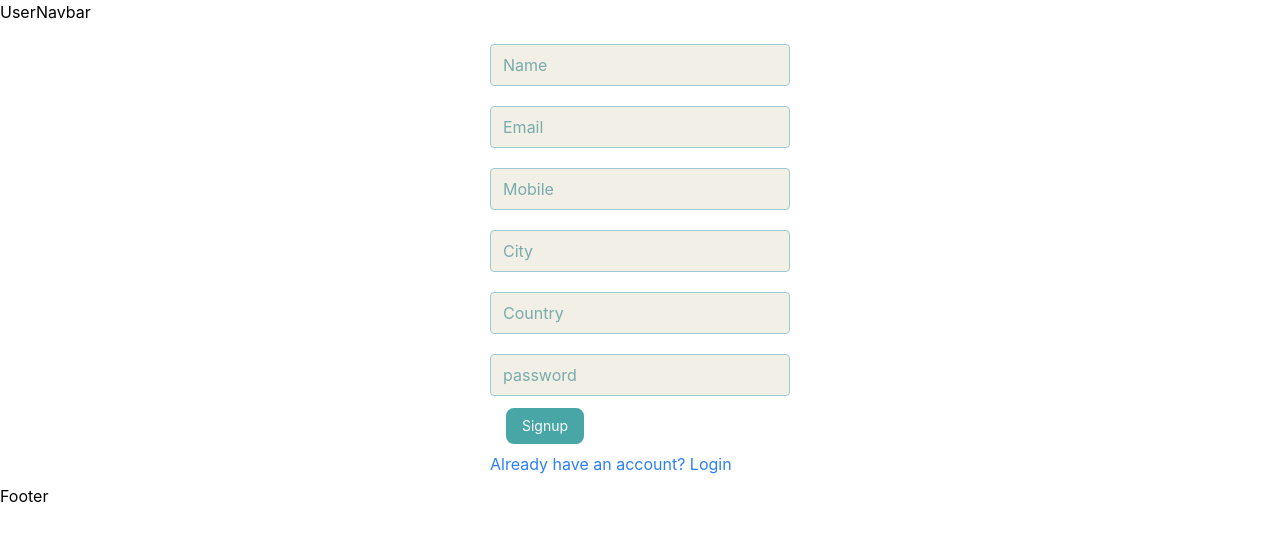
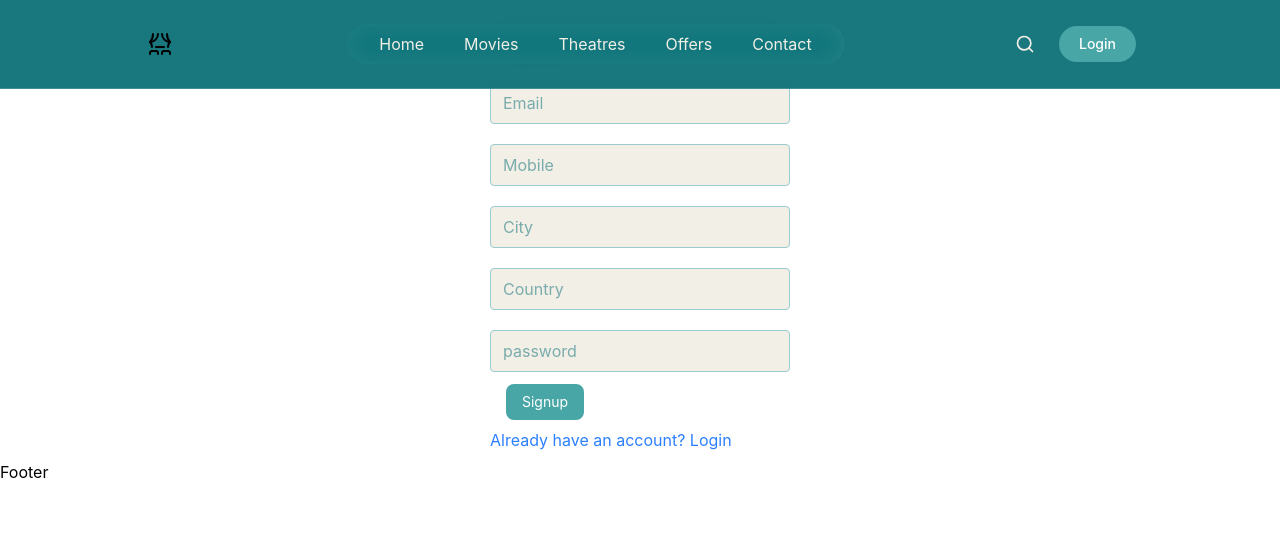
Before and after one commit to snehalkhater/CineMovie-project, a React (Vite) app in the folder client/: page /signup in a window 1280 px wide. Shown: the top 540 px of the page. Built offline with nearby package versions, Linux system fonts and the light colour scheme.

Commit message:
avatar component created

```diff
--- a/client/package.json
+++ b/client/package.json
@@ -12,6 +12,7 @@
   "dependencies": {
     "@tailwindcss/vite": "^4.2.1",
     "axios": "^1.13.6",
+    "lucide-react": "^0.577.0",
     "react": "^19.2.0",
     "react-dom": "^19.2.0",
     "react-hot-toast": "^2.6.0",
--- a/client/src/assets/signup.jsx
+++ /dev/null
@@ -1,9 +0,0 @@
-import React from 'react'
-
-function signup() {
-  return (
-    <div>signup</div>
-  )
-}
-
-export default signup
--- a/client/src/components/UserNavbar.jsx
+++ b/client/src/components/UserNavbar.jsx
@@ -1,9 +1,95 @@
-import React from 'react'
+import React, { useState } from "react";
+import { Link } from "react-router";
+import { MenuIcon, SearchIcon, XIcon,Theater } from "lucide-react";
 
 function UserNavbar() {
+  const [isOpen, setIsOpen] = useState(false);
+
   return (
-    <div>UserNavbar</div>
-  )
+    <div className="fixed top-0 left-0 z-50 w-full backdrop-blur-md bg-[#006A71]/90 border-b border-[#9ACBD0]/30">
+
+      <div className="flex items-center justify-between px-6 md:px-16 lg:px-36 py-6">
+
+        {/* Logo */}
+        <Link to="/" className="max-md:flex-1">
+         <Theater className="w-8" />
+        </Link>
+
+        {/* Navigation */}
+        <div
+          className={`max-md:absolute max-md:top-0 max-md:left-0 max-md:h-screen
+          flex flex-col md:flex-row items-center justify-center gap-10
+          md:bg-[#48A6A7]/20 md:backdrop-blur-md md:px-8 md:py-2 md:rounded-full
+          max-md:bg-[#006A71] transition-all duration-300
+          ${isOpen ? "max-md:w-full" : "max-md:w-0 overflow-hidden"}`}
+        >
+          <XIcon
+            className="md:hidden absolute top-6 right-6 w-6 h-6 cursor-pointer text-[#F2EFE7]"
+            onClick={() => setIsOpen(false)}
+          />
+
+          <Link
+            to="/"
+            className="text-[#F2EFE7] hover:text-[#9ACBD0] transition"
+            onClick={() => {
+              scrollTo(0, 0);
+              setIsOpen(false);
+            }}
+          >
+            Home
+          </Link>
+
+          <Link
+            to="/movies"
+            className="text-[#F2EFE7] hover:text-[#9ACBD0] transition"
+            onClick={() => setIsOpen(false)}
+          >
+            Movies
+          </Link>
+
+          <Link
+            to="/theatres"
+            className="text-[#F2EFE7] hover:text-[#9ACBD0] transition"
+            onClick={() => setIsOpen(false)}
+          >
+            Theatres
+          </Link>
+
+          <Link
+            to="/offers"
+            className="text-[#F2EFE7] hover:text-[#9ACBD0] transition"
+            onClick={() => setIsOpen(false)}
+          >
+            Offers
+          </Link>
+
+          <Link
+            to="/contact"
+            className="text-[#F2EFE7] hover:text-[#9ACBD0] transition"
+            onClick={() => setIsOpen(false)}
+          >
+            Contact
+          </Link>
+        </div>
+
+        {/* Right Section */}
+        <div className="flex items-center gap-6">
+
+          <SearchIcon className="max-md:hidden w-5 h-5 text-[#F2EFE7] cursor-pointer hover:text-[#9ACBD0] transition" />
+
+          <button className="px-5 py-2 bg-[#48A6A7] hover:bg-[#9ACBD0] text-white rounded-full text-sm font-medium transition">
+            Login
+          </button>
+        </div>
+
+        {/* Mobile Menu */}
+        <MenuIcon
+          className="md:hidden ml-4 w-7 h-7 text-[#F2EFE7] cursor-pointer"
+          onClick={() => setIsOpen(true)}
+        />
+      </div>
+    </div>
+  );
 }
 
-export default UserNavbar
+export default UserNavbar;
--- a/client/src/views/Auth/Login.jsx
+++ b/client/src/views/Auth/Login.jsx
@@ -8,7 +8,7 @@ import { Link } from "react-router";
 
 function Login() {
   useEffect(() => {
-    setPageTitle("Login - TinyTours");
+    setPageTitle("Login- CineMove");
   }, []);
 
 
--- a/client/src/views/Users/Dashboard.jsx
+++ b/client/src/views/Users/Dashboard.jsx
@@ -1,11 +1,86 @@
-import React from 'react'
+import Logo from "./../assets/cinemovie-logo.png";
+import { useState, useEffect } from "react";
+import { getUserData, logoutUser } from "../utils";
+import Button from "./Button";
+import toast, { Toaster } from "react-hot-toast";
+import { Link } from "react-router";
+import Avtar from "./Avtar";
 
-function Dashboard() {
+function UserNavbar() {
+
+  const [userData, setUserData] = useState({});
+
+  const fetchUserData = () => {
+    const data = getUserData();
+    console.log("Fetched User:", data);
+    setUserData(data);
+  };
+
+  useEffect(() => {
+    fetchUserData();
+  }, []);
+
+  const handleLogout = () => {
+    logoutUser();
+    toast.success("Logged out successfully 🎬");
+  };
+
   return (
-    <div>
-        <h2>Welcome to Cine Movies</h2>
+    <div className="bg-black text-white rounded-full max-w-6xl mx-auto px-6 py-4 flex justify-between items-center shadow-xl mt-6 border border-gray-700">
+
+      {/* Logo Section */}
+      <div>
+        <Link to="/dashboard" className="flex items-center gap-2">
+          <img src={Logo} alt="logo" className="h-10 w-10" />
+          <span className="text-xl font-semibold tracking-wide">
+            CineMovie
+          </span>
+        </Link>
+      </div>
+
+      {/* Navigation Links */}
+      <div className="flex items-center gap-6">
+        <Link to="/dashboard" className="hover:text-red-400">
+          Home
+        </Link>
+
+        <Link to="/movies" className="hover:text-red-400">
+          Movies
+        </Link>
+
+        <Link to="/bookings" className="hover:text-red-400">
+          My Bookings
+        </Link>
+      </div>
+
+      {/* User Section */}
+      <div>
+        {userData?.name ? (
+          <div className="flex items-center gap-3">
+            <Avtar name={userData.name} size="lg" />
+            <span>Hello, {userData.name}</span>
+
+            <Button
+              title="Logout"
+              variant="tertiary"
+              size="medium"
+              onClick={handleLogout}
+            />
+          </div>
+        ) : (
+          <Link to="/login">
+            <Button
+              title="Login"
+              variant="primary"
+              size="medium"
+            />
+          </Link>
+        )}
+      </div>
+
+      <Toaster />
     </div>
-  )
+  );
 }
 
-export default Dashboard
+export default UserNavbar;
```
Also changed, not shown: client/src/components/Avtar.jsx (added), 1 other file (tests, documents, lock files or other folders).
